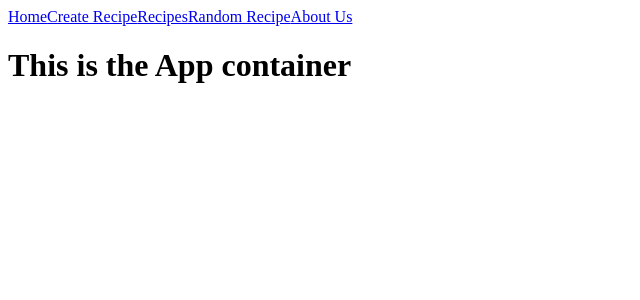
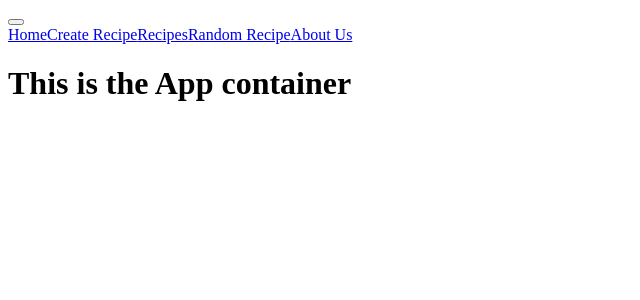
Before and after one commit to venit1123/consejos_de_la_jefa, a React (Create React App) app: page / in a window 1280 px wide. Shown: the top 300 px of the page, without its empty margins (0-640 px from the left). Built offline with nearby package versions, Linux system fonts and the light colour scheme; the HTML template or start-up script is replaced by a standard one.

Commit message:
Installed bootstrap and modified navbar

```diff
--- a/package.json
+++ b/package.json
@@ -7,6 +7,7 @@
     "@testing-library/react": "^13.4.0",
     "@testing-library/user-event": "^13.5.0",
     "axios": "^1.2.4",
+    "bootstrap": "^5.3.0-alpha1",
     "cors": "^2.8.5",
     "ejs": "^3.1.8",
     "express": "^4.18.2",
--- a/src/components/Nav.tsx
+++ b/src/components/Nav.tsx
@@ -1,15 +1,49 @@
-import { Link, Route } from 'react-router-dom'
+import { Link, Route } from "react-router-dom";
 
-function Nav(){
+function Nav() {
   return (
-       <nav>
-        <Link to="/">Home</Link>
-        <Link to="/createRecipe">Create Recipe</Link>
-        <Link to="/recipes">Recipes</Link>
-        <Link to="/randomRecipe">Random Recipe</Link>
-        <Link to="/about">About Us</Link>
-      </nav>
+    <nav className="navbar navbar-expand-lg bg-body-tertiary">
+      <button
+        className="navbar-toggler collapsed"
+        type="button"
+        data-toggle="collapse"
+        data-target="#navbarNavAltMarkup"
+        aria-controls="navbarNavAltMarkup"
+        aria-expanded="false"
+        aria-label="Toggle navigation"
+      >
+        <span className="navbar-toggler-icon"></span>
+      </button>
+      <div
+        className="collapse navbar-collapse"
+        id="navbarNavAltMarkup"
+      >
+        <div className="navbar-nav">
+          <div className="navbar-nav">
+            <Link className="nav-link" to="/">
+              Home
+            </Link>
+
+            <Link className="nav-link" to="/createRecipe">
+              Create Recipe
+            </Link>
+
+            <Link className="nav-link" to="/recipes">
+              Recipes
+            </Link>
+
+            <Link className="nav-link" to="/randomRecipe">
+              Random Recipe
+            </Link>
+
+            <Link className="nav-link" to="/about">
+              About Us
+            </Link>
+          </div>
+        </div>
+      </div>
+    </nav>
   );
 }
 
-export default Nav
+export default Nav;
```
Also changed, not shown: views/index.ejs, 2 other files (tests, documents, lock files or other folders).
